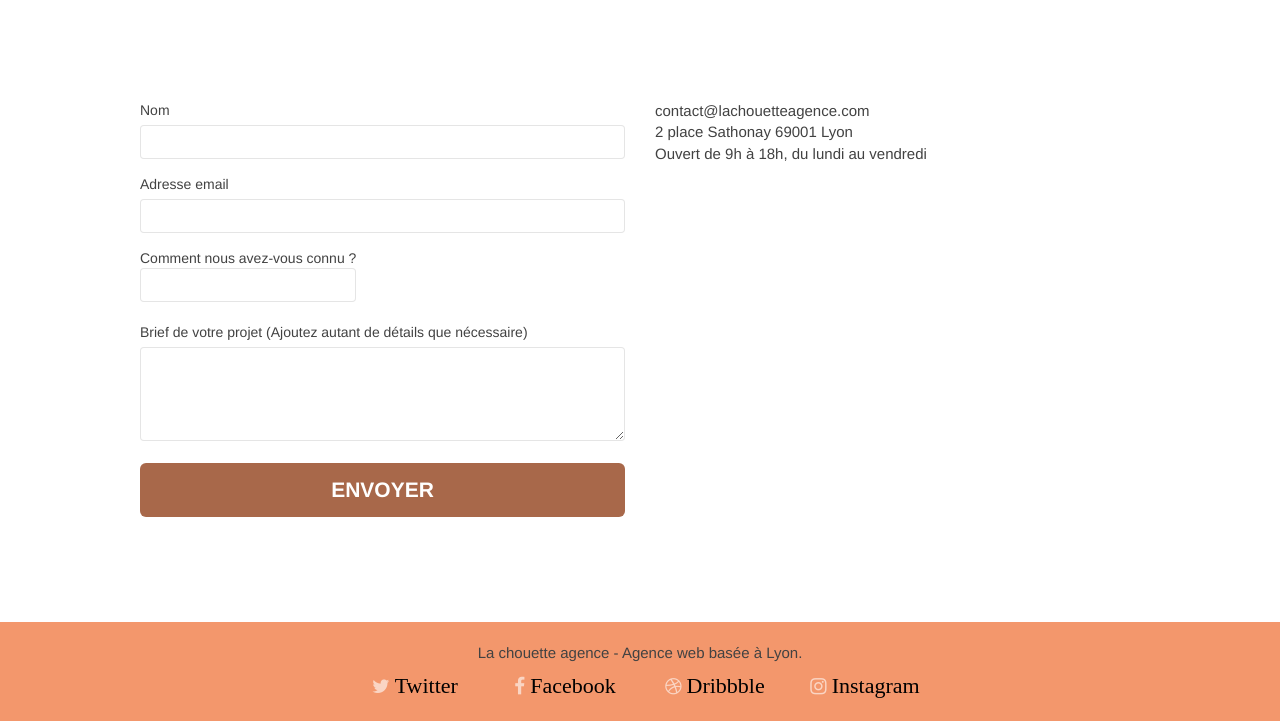
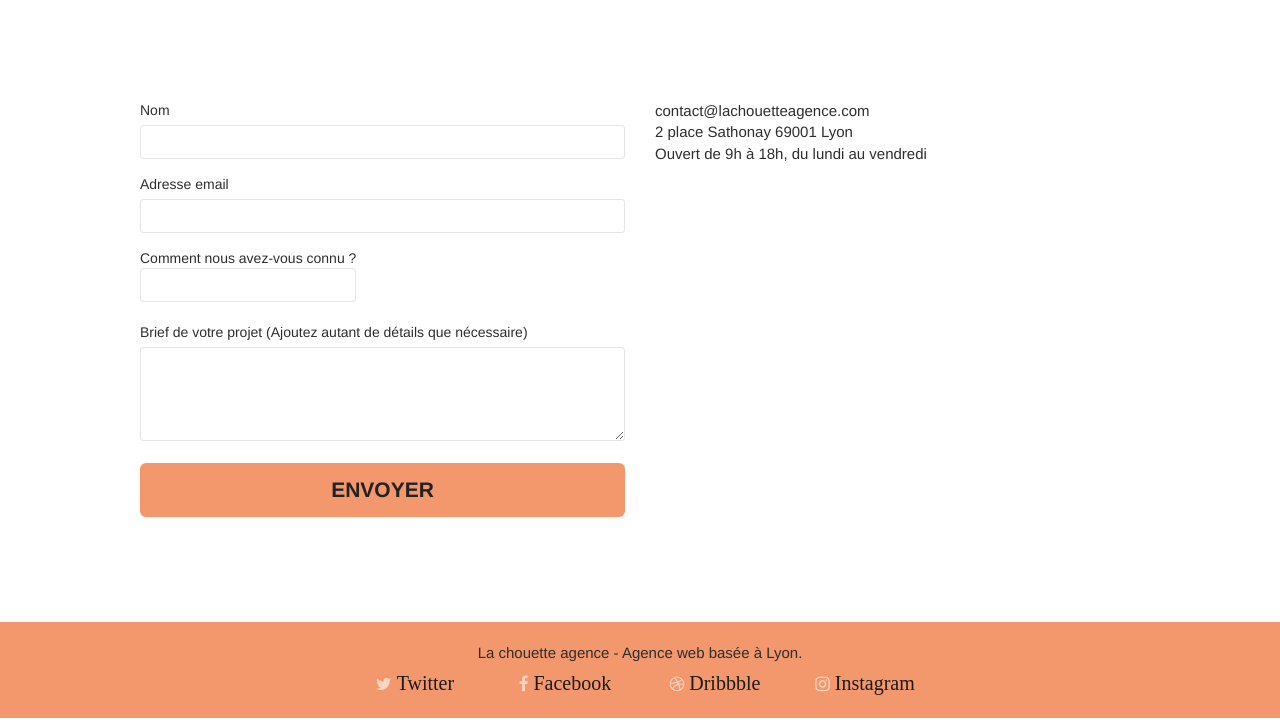
Before and after one commit to MelanieTONDU/Projet-4, a plain HTML site: page page2.html in a window 1280 px wide. Shown: the part 407-1128 px from the top of the page. Drawn offline with Linux system fonts and the light colour scheme.

Commit message:
changement couleur

```diff
--- a/page2.html
+++ b/page2.html
@@ -132,22 +132,22 @@
 				<div class="row row-no-gutters social">
 					<div class="col-sm-3">
 						<div class="text-center">
-							<a class="social" href="index.html"><span class="fa fa-twitter icon-md"><span class="social-text">Twitter</span></span></a>
+							<a class="social" href="#"><span class="fa fa-twitter icon-md"><span class="social-text">Twitter</span></span></a>
 						</div>
 					</div>
 					<div class="col-sm-3">
 						<div class="text-center">
-							<a class="social" href="index.html"><span class="fa fa-facebook icon-md"><span class="social-text">Facebook</span></span></a>
+							<a class="social" href="#"><span class="fa fa-facebook icon-md"><span class="social-text">Facebook</span></span></a>
 						</div>
 					</div>
 					<div class="col-sm-3">
 						<div class="text-center">
-							<a class="social" href="index.html"><span class="fa fa-dribbble icon-md"><span class="social-text">Dribbble</span></span></a>
+							<a class="social" href="#"><span class="fa fa-dribbble icon-md"><span class="social-text">Dribbble</span></span></a>
 						</div>
 					</div>
 					<div class="col-sm-3">
 						<div class="text-center">
-							<a class="social" href="index.html"><span class="fa fa-instagram icon-md"><span class="social-text">Instagram</span></span></a>
+							<a class="social" href="#"><span class="fa fa-instagram icon-md"><span class="social-text">Instagram</span></span></a>
 						</div>
 					</div>
 				</div>
--- a/style.css
+++ b/style.css
@@ -639,14 +639,14 @@ label,
 .btn{
     font-family: "helvetica", Arial;
     font-weight: 400;
-    color: #424242;
+    color: #2e2e2e;
 }
 
 a {
     font-family: "helvetica", Arial;
     font-weight: 400;
     color: #000000;
-    font-size: 19px;
+    font-size: 17px;
 }
 
 .col-sm-4{
@@ -704,8 +704,8 @@ p {
     margin: auto auto auto auto;
 }
 .social-text{
-    color: #000000;
-    font-size: 22px;
+    color: #1b1b1b;
+    font-size: 20px;
     padding-left: 5px;
 }
 
@@ -786,12 +786,12 @@ h4 {
 }
 
 .btn-atomic-tangerine {
-    background: #a8684a;
-    color: #ffffff!important;
+    background: #F3976C;
+    color: #222222!important;
 }
 
 .btn-atomic-tangerine:hover {
-    background: #F3976C ;
+    background: #fc8853 ;
     color: #ffffff;
 }
 
```
